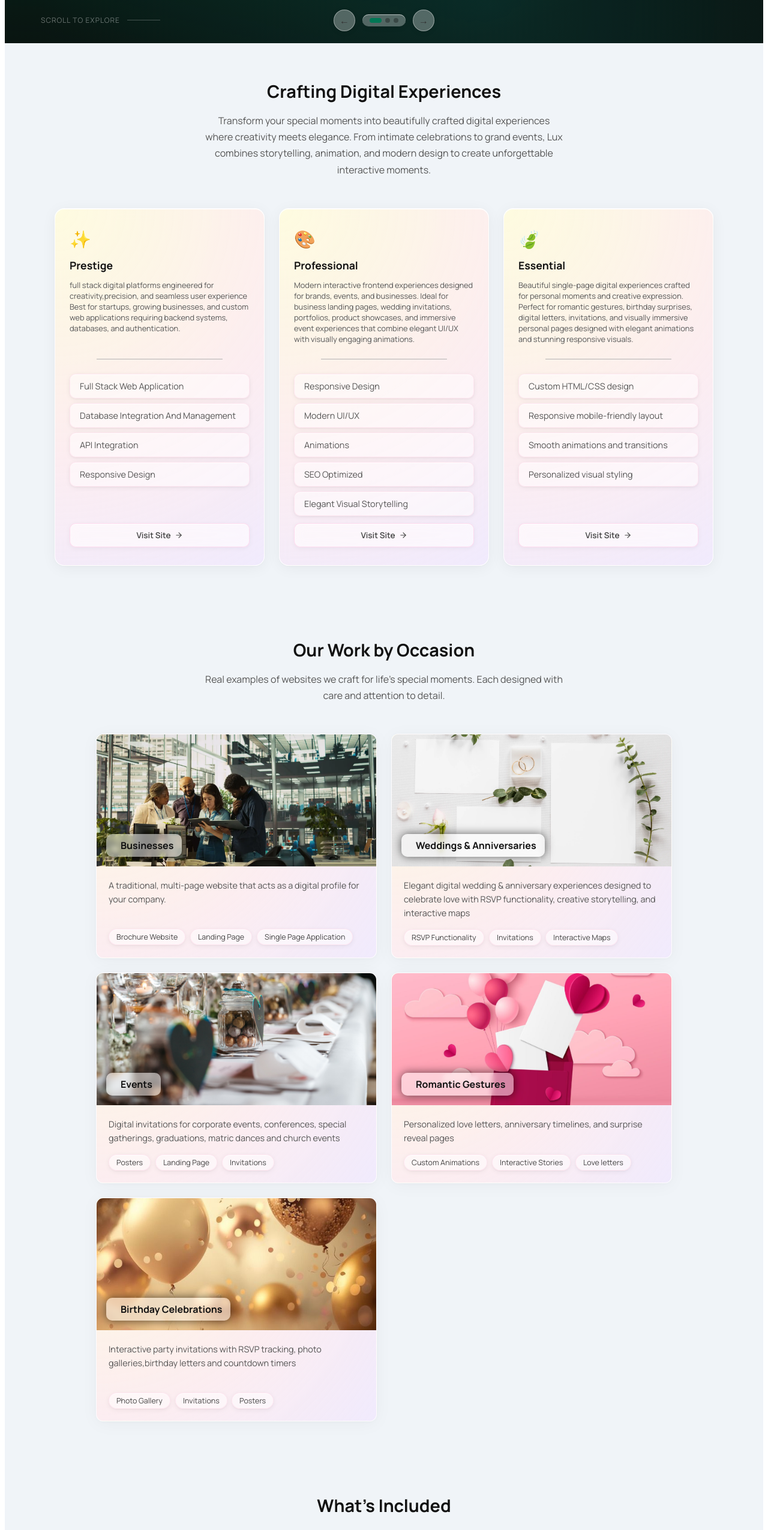
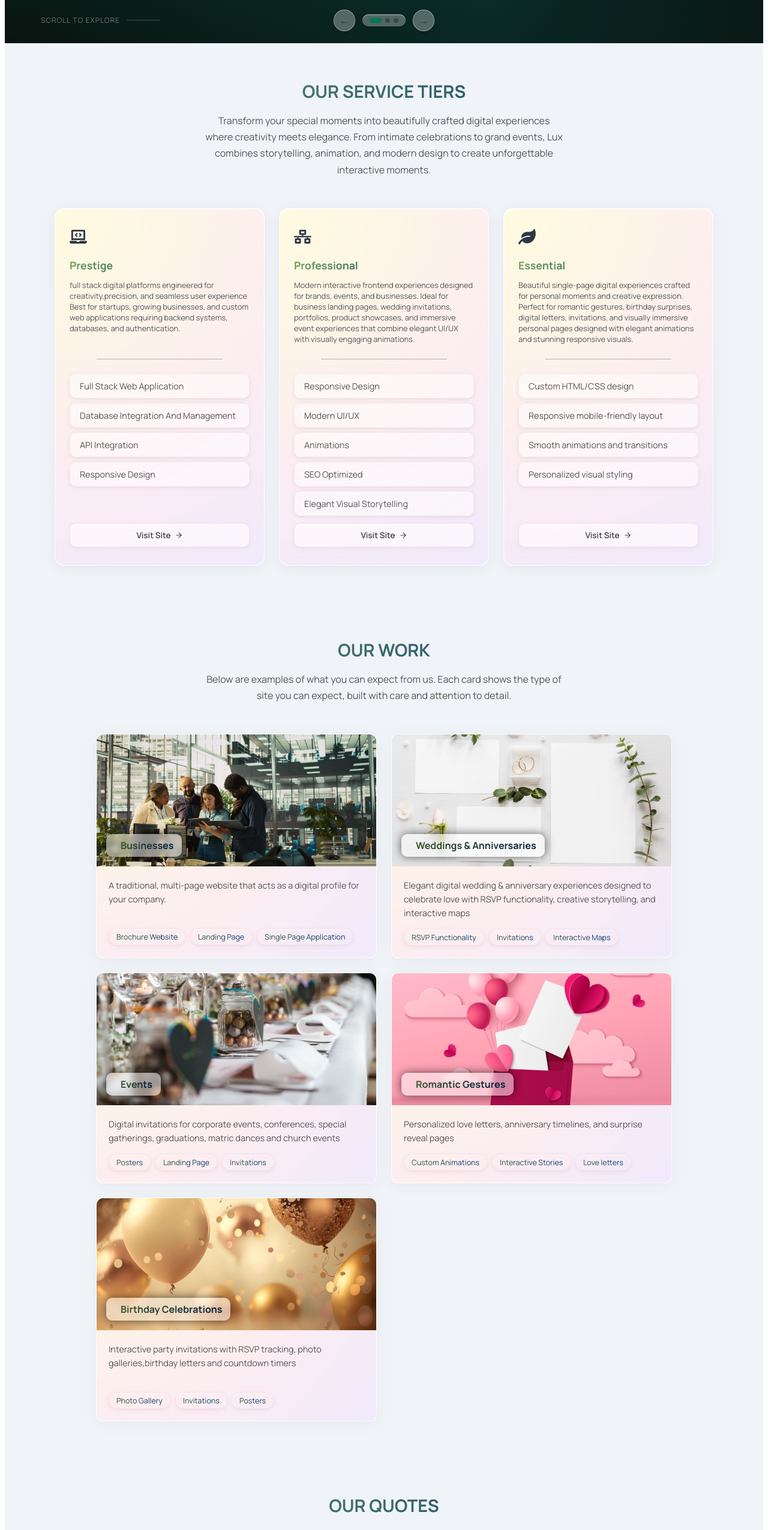
Before and after one commit to Ashton607/Lux, a React (Vite) app: page /#/dashboard in a window 1280 px wide. Shown: the part 780-3330 px from the top of the page at 60% size. Built offline with nearby package versions, Linux system fonts and the light colour scheme.

Commit message:
added color changes to texts

```diff
--- a/src/components/dashboard/Dashboard.css
+++ b/src/components/dashboard/Dashboard.css
@@ -172,8 +172,11 @@ body {
 .container1 h2 {
   text-align: center;
   font-size: 1.8rem;
-  color: #111;
   margin: 0 0 16px 0;
+  background: linear-gradient(to right, #6c9c5d, #063679);
+  -webkit-background-clip: text;
+  -webkit-text-fill-color: transparent;
+  background-clip: text;
 }
 
 .container1 > p {
@@ -220,8 +223,11 @@ body {
 .package2 h3,
 .package3 h3 {
   font-size: 1.1rem;
-  color: #111;
   margin: 0;
+  background: linear-gradient(to right, #6c9c5d, #063679);
+  -webkit-background-clip: text;
+  -webkit-text-fill-color: transparent;
+  background-clip: text;
 }
 
 .package1 p,
@@ -342,8 +348,11 @@ body {
 .about h2 {
   text-align: center;
   font-size: 1.8rem;
-  color: #111;
   margin: 0 0 16px 0;
+  background: linear-gradient(to right, #6c9c5d, #063679);
+  -webkit-background-clip: text;
+  -webkit-text-fill-color: transparent;
+  background-clip: text;
 }
 
 .about > p {
@@ -415,7 +424,10 @@ body {
 .work-label h3 {
   margin: 0;
   font-size: 1rem;
-  color: #111;
+  background: linear-gradient(to right, #39582f, #021c41);
+  -webkit-background-clip: text;
+  -webkit-text-fill-color: transparent;
+  background-clip: text;
   font-weight: 700;
   opacity: 0;
 }
@@ -453,7 +465,6 @@ body {
   background: rgba(255, 255, 255, 0.5);
   backdrop-filter: blur(12px);
   -webkit-backdrop-filter: blur(12px);
-  color: #444;
   font-size: 0.78rem;
   padding: 4px 12px;
   border-radius: 20px;
@@ -462,6 +473,10 @@ body {
     0 2px 8px rgba(0, 0, 0, 0.06),
     0 1px 3px rgba(0, 0, 0, 0.04),
     inset 0 1px 0 rgba(255, 255, 255, 0.8);
+  background: linear-gradient(to right, #415e38, #063679);
+  -webkit-background-clip: text;
+  -webkit-text-fill-color: transparent;
+  background-clip: text;
   cursor: pointer;
   opacity: 0;
 }
@@ -512,8 +527,11 @@ body {
 .quotes-container h2 {
   text-align: center;
   font-size: 1.8rem;
-  color: #111;
   margin: 0 0 16px 0;
+  background: linear-gradient(to right, #6c9c5d, #063679);
+  -webkit-background-clip: text;
+  -webkit-text-fill-color: transparent;
+  background-clip: text;
 }
 
 .quotes-container > p {
@@ -577,12 +595,15 @@ body {
   color: #ffc996;
 }
 
-.qte1 p,
-.qte2 p,
-.qte3 p{
-  font-size: 0.8rem;
-  color: #555;
+.qte1 h3,
+.qte2 h3,
+.qte3 h3 {
+  font-size: 1.1rem;
   margin: 0;
+  background: linear-gradient(to right, #39582f, #021c41);
+  -webkit-background-clip: text;
+  -webkit-text-fill-color: transparent;
+  background-clip: text;
 }
 
 .qte1 hr,
@@ -689,8 +710,8 @@ body {
   bottom: 12px;
   left: 12px;
   background: rgba(255, 255, 255, 0.5);
-  backdrop-filter: blur(4px);
-  -webkit-backdrop-filter: blur(4px);
+  backdrop-filter: blur(14px);
+  -webkit-backdrop-filter: blur(14px);
   padding: 6px 14px;
   border-radius: 8px;
   box-shadow: 0 2px 10px rgba(0, 0, 0, 0.2);
@@ -761,8 +782,8 @@ body {
   background: radial-gradient(circle at top left, rgba(255, 252, 220, 0.9) 0%, rgba(255, 235, 238, 0.8) 60%, rgba(240, 230, 255, 0.7) 100%);
   border: 1px solid rgba(255, 255, 255, 0.8);
   box-shadow: 0 4px 30px rgba(0, 0, 0, 0.04), 0 1px 8px rgba(0, 0, 0, 0.03);
-  backdrop-filter: blur(8px);
-  -webkit-backdrop-filter: blur(8px);
+  backdrop-filter: blur(20px);
+  -webkit-backdrop-filter: blur(20px);
   border-radius: 12px;
   padding: 30px;
   width: 90%;
--- a/src/components/dashboard/Dashboard.jsx
+++ b/src/components/dashboard/Dashboard.jsx
@@ -5,7 +5,7 @@ import Slide2 from '../slides/Slide2';
 import Slide3 from '../slides/Slide3';
 import {Info, ArrowRight,Star,X,Layers,House,MessageCircle } from 'lucide-react';
 import { createPortal } from "react-dom";
-import { FaWhatsapp, FaInstagram } from 'react-icons/fa'
+import { FaWhatsapp, FaInstagram,FaLaptopCode,FaNetworkWired,FaLeaf } from 'react-icons/fa'
 import { SiGmail } from 'react-icons/si'
 import { TiThMenuOutline } from "react-icons/ti";
 import Footer from '../footer/Footer';
@@ -204,7 +204,7 @@ const [menuOpen, setMenuOpen] = useState(false);
       <div className="header">
          <ul className={menuOpen ? 'show-mobile-menu' : ''}>
             <li><Link to="advert-container"  smooth={true} offset={-70} duration={500}>Home<House /></Link></li>
-            <li><Link to="container1" smooth={true} offset={35} duration={500}>Services<Layers /></Link></li>
+            <li><Link to="container1" smooth={true} offset={25} duration={500}>Services<Layers /></Link></li>
             <li><Link to="about" smooth={true} offset={25} duration={500}>About<Info /></Link></li>
             <li><Link to="quotes-container" smooth={true} offset={25} duration={500}>Connect<MessageCircle /></Link></li>
         </ul>
@@ -233,7 +233,7 @@ const [menuOpen, setMenuOpen] = useState(false);
      {/*Packages Section*/}
 
     <div className="container1">
-      <h2>Crafting Digital Experiences</h2>
+      <h2> OUR SERVICE TIERS</h2>
       <p>Transform your special moments into beautifully crafted digital experiences where creativity meets elegance.
     From intimate celebrations to grand events, Lux combines storytelling,
     animation, and modern design to create unforgettable interactive moments.
@@ -241,7 +241,7 @@ const [menuOpen, setMenuOpen] = useState(false);
 
   <div className="packages">
     <div className="package1">
-      <span className="pkg-icon">✨</span>
+      <span className="pkg-icon"><FaLaptopCode /></span>
       <h3>Prestige</h3>
       <p>full stack digital platforms engineered for creativity,precision, and seamless user experience
          Best for startups, growing businesses, and custom web applications requiring backend systems,
@@ -262,7 +262,7 @@ const [menuOpen, setMenuOpen] = useState(false);
     </div>
 
     <div className="package2">
-      <span className="pkg-icon">🎨</span>
+      <span className="pkg-icon"><FaNetworkWired /></span>
       <h3>Professional</h3>
       <p>Modern interactive frontend experiences designed for brands, events, and businesses.
          Ideal for business landing pages, wedding invitations, portfolios, product showcases, and immersive event experiences that combine elegant UI/UX with visually engaging animations.</p>
@@ -280,7 +280,7 @@ const [menuOpen, setMenuOpen] = useState(false);
       </div>
 
     <div className="package3">
-      <span className="pkg-icon">🍃</span>
+      <span className="pkg-icon"><FaLeaf /></span>
       <h3>Essential</h3>
       <p>Beautiful single-page digital experiences crafted for personal moments and creative expression.
          Perfect for romantic gestures, birthday surprises, digital letters, invitations, and visually immersive personal pages designed with elegant animations and stunning responsive visuals.</p>
@@ -302,9 +302,9 @@ const [menuOpen, setMenuOpen] = useState(false);
 
     {/*Our Work Section*/}
     <div className="about">
-  <h2>Our Work by Occasion</h2>
-  <p>Real examples of websites we craft for life's special moments. Each designed with care
-    and attention to detail.
+  <h2>OUR WORK</h2>
+  <p>Below are examples of what you can expect from us.
+    Each card shows the type of site you can expect, built with care and attention to detail.
   </p>
 
   <div className="work-grid">
@@ -402,7 +402,7 @@ const [menuOpen, setMenuOpen] = useState(false);
 
       {/*Quotes Section*/}
       <div className="quotes-container">
-        <h2>What's Included</h2>
+        <h2>OUR QUOTES</h2>
         <p>Understanding the difference between our service tiers to help you choose the perfect fit for your needs.</p>
 
        <div className="quotes">
```
